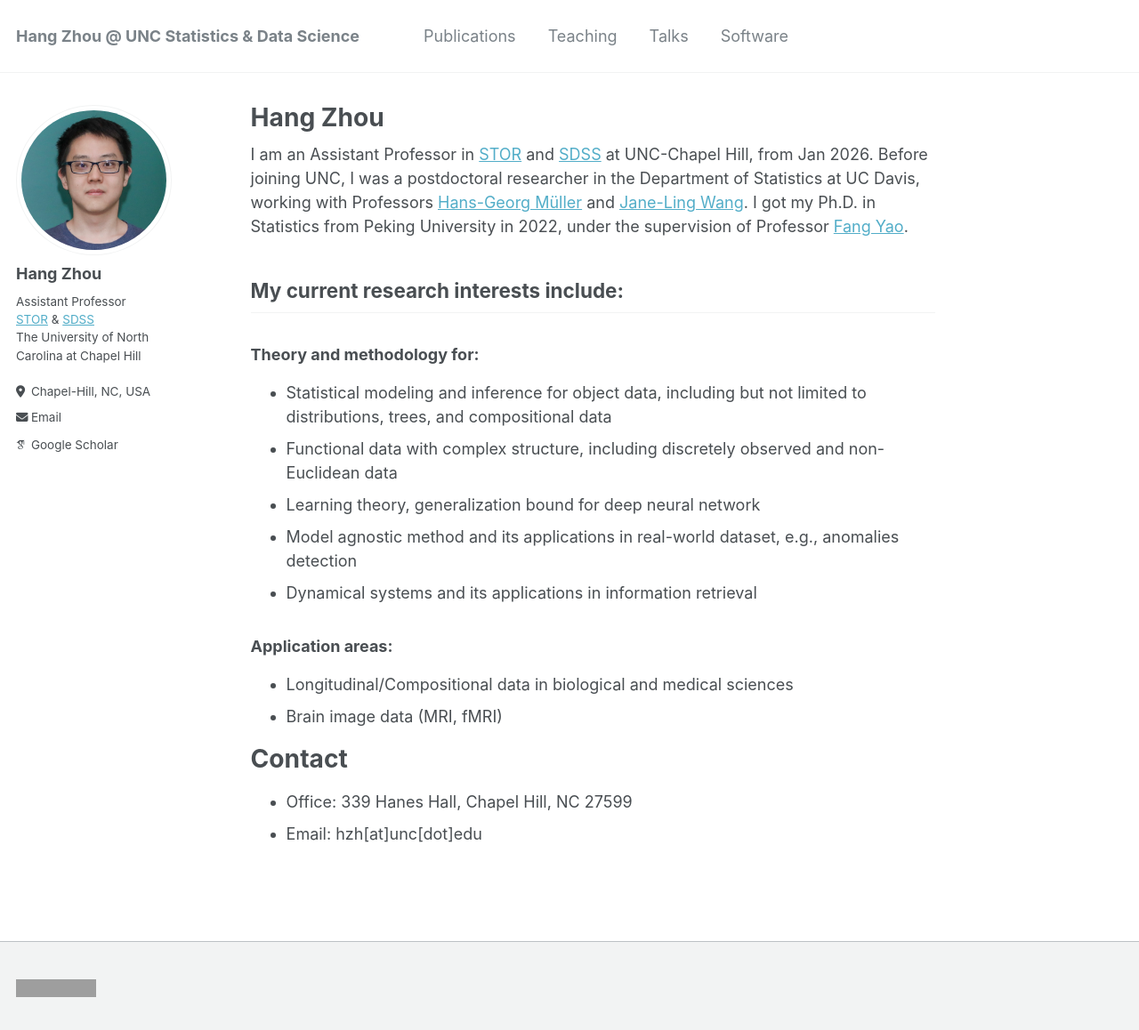
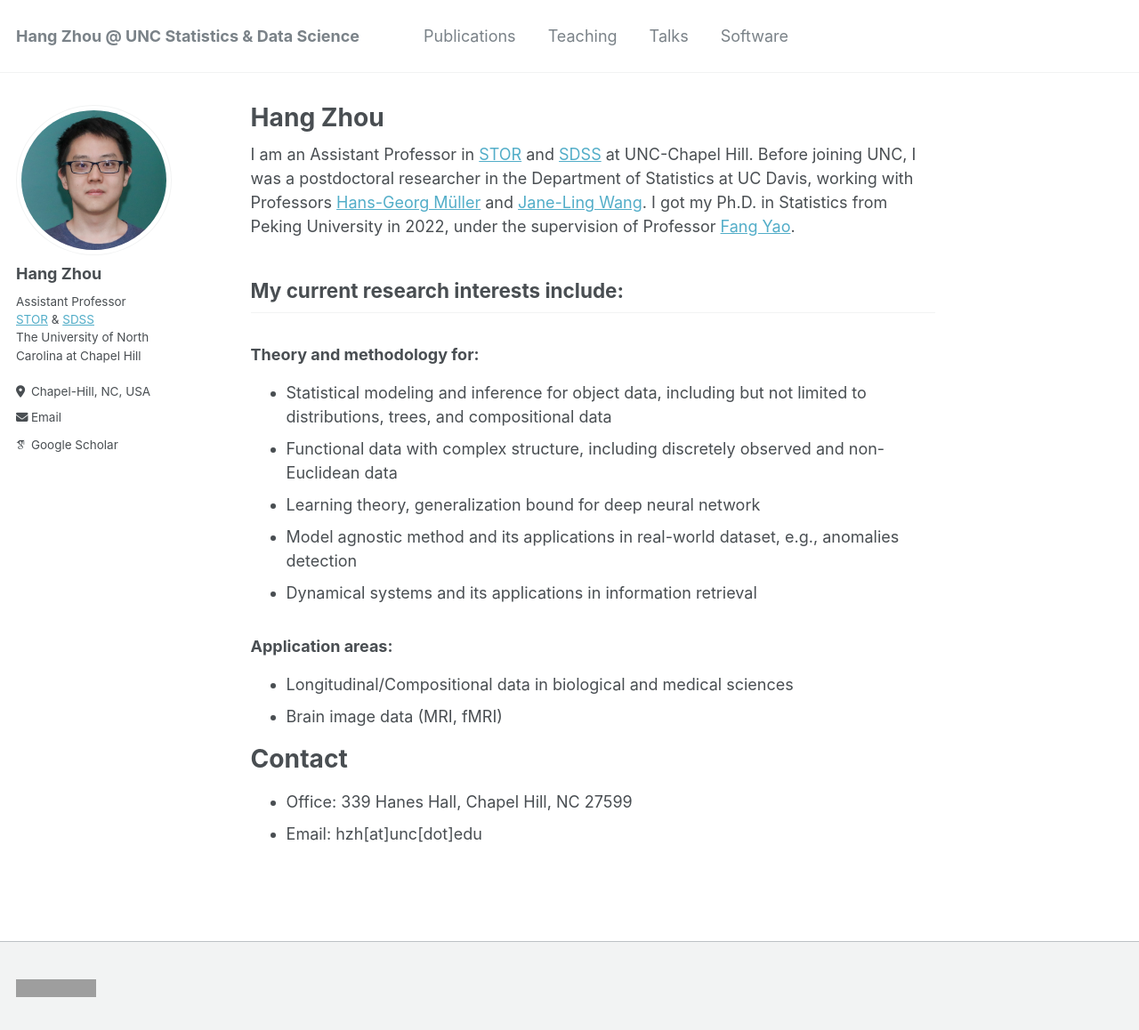
Before and after one commit to hg-zh/hg-zh.github.io, a Jekyll site: the page built from _pages/about.md, in a window 1280 px wide and 1158 px high. Shown: the whole window at 89% size. Built offline with Jekyll 4.4.1, drawn with Linux system fonts in a browser that asks for light colours; some web fonts are replaced; grey boxes are pictures that could not be loaded.

Commit message:
Remove future date from about page description

```diff
--- a/_pages/about.md
+++ b/_pages/about.md
@@ -7,7 +7,7 @@ redirect_from:
   - /about.html
 ---
 
-I am an Assistant Professor in [STOR](https://stor.unc.edu) and [SDSS](https://datascience.unc.edu) at UNC-Chapel Hill, from Jan 2026. Before joining UNC, I was a postdoctoral researcher in the Department of Statistics at UC Davis, working with Professors [Hans-Georg Müller](https://anson.ucdavis.edu/~mueller/) and [Jane-Ling Wang](https://anson.ucdavis.edu/~wang/). I got my Ph.D. in Statistics from Peking University in 2022, under the supervision of Professor [Fang Yao](https://www.math.pku.edu.cn/teachers/yaof/Homepage.html).
+I am an Assistant Professor in [STOR](https://stor.unc.edu) and [SDSS](https://datascience.unc.edu) at UNC-Chapel Hill. Before joining UNC, I was a postdoctoral researcher in the Department of Statistics at UC Davis, working with Professors [Hans-Georg Müller](https://anson.ucdavis.edu/~mueller/) and [Jane-Ling Wang](https://anson.ucdavis.edu/~wang/). I got my Ph.D. in Statistics from Peking University in 2022, under the supervision of Professor [Fang Yao](https://www.math.pku.edu.cn/teachers/yaof/Homepage.html).
 
 
 ## My current research interests include:
```
